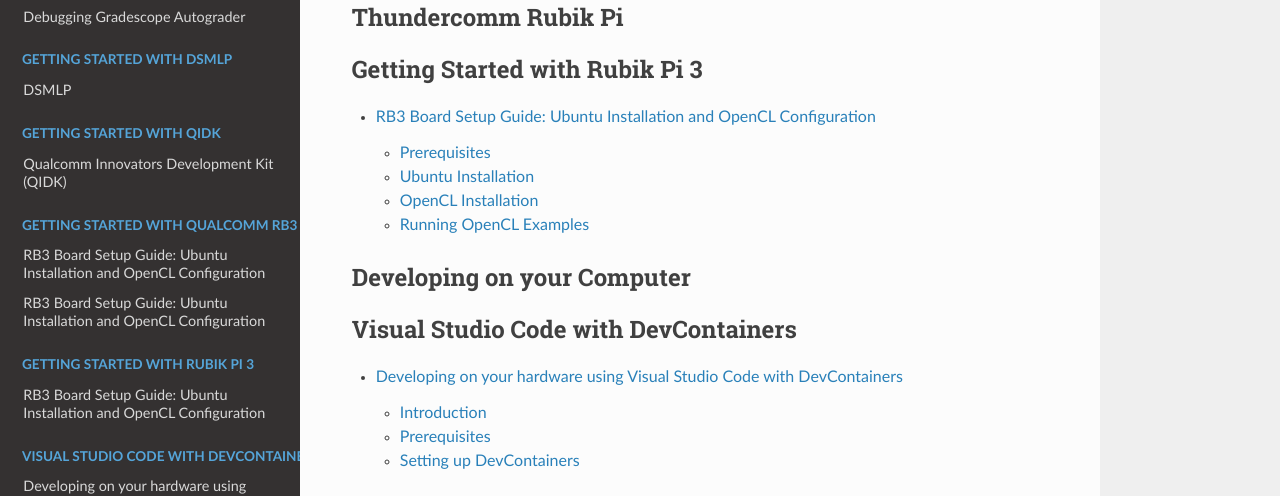
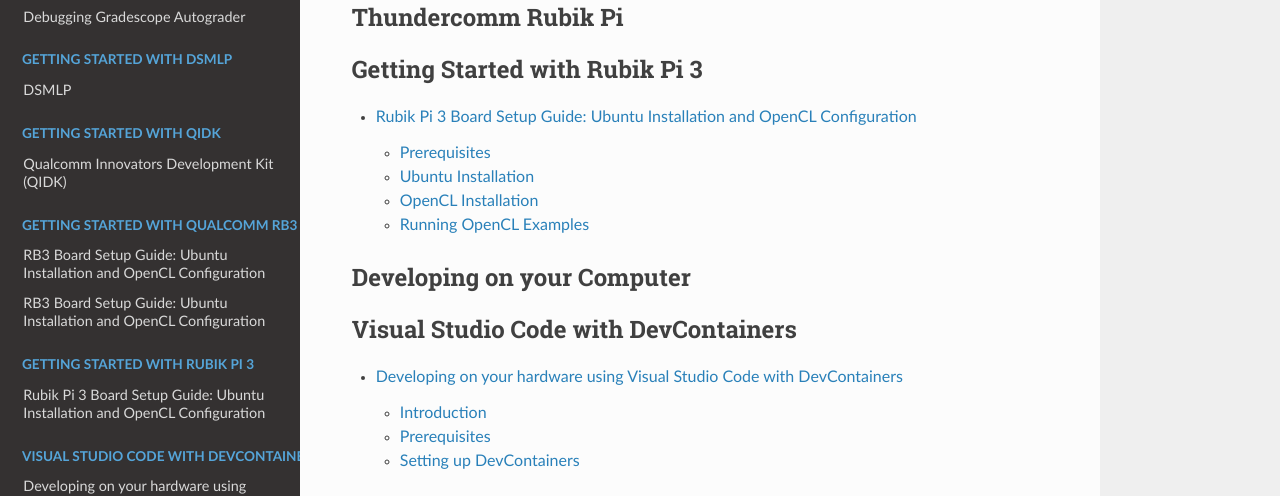
Before and after one commit to KastnerRG/cse160-docs, a Sphinx documentation site: the page built from docs/source/index.rst, in a window 1280 px wide and 900 px high, scrolled down 1640 px. Shown: the part 151-647 px from the top of the window. Built offline with Sphinx 7.4.7 and the Read the Docs theme 3.1.0, drawn with Linux system fonts in a browser that asks for light colours; formulas are drawn with MathJax 3; some of the changed lines change nothing that is shown.

Commit message:
corrects wording errors

```diff
--- a/docs/source/RP3.rst
+++ b/docs/source/RP3.rst
@@ -1,4 +1,4 @@
-RB3 Board Setup Guide: Ubuntu Installation and OpenCL Configuration
+Rubik Pi 3 Board Setup Guide: Ubuntu Installation and OpenCL Configuration
 ==========================================
 
 .. note::
@@ -134,7 +134,7 @@
 
 OpenCL Installation
 ^^^^^^^^^^^^^^^^^^
-Now you can set up OpenCL on your Rubik Pi board.
+Now you can set up OpenCL on the Rubik Pi board.
 
 Connect to Rubik Pi
 ------------------
@@ -190,7 +190,7 @@
 
     clinfo
 
-This should display information about the OpenCL platforms and devices available on your Rubik Pi.
+This should display information about the OpenCL platforms and devices available on the Rubik Pi.
 
 Running OpenCL Examples
 ^^^^^^^^^^^^^^^^^^^^^
@@ -204,4 +204,4 @@
     # On your host computer
     scp /path/to/file ubuntu@RP3_IP_ADDRESS:/home/ubuntu/
 
-Replace ``RP3_IP_ADDRESS`` with the actual IP address of your Rubik Pi board.
+Replace ``RP3_IP_ADDRESS`` with the actual IP address of the Rubik Pi board.
```
